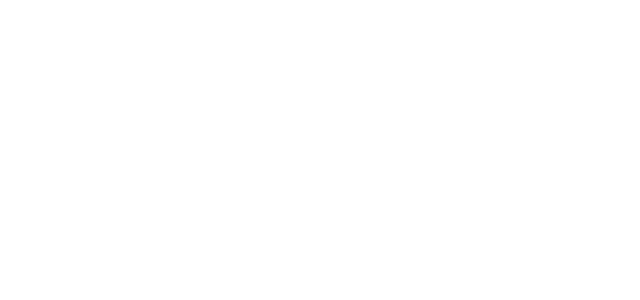
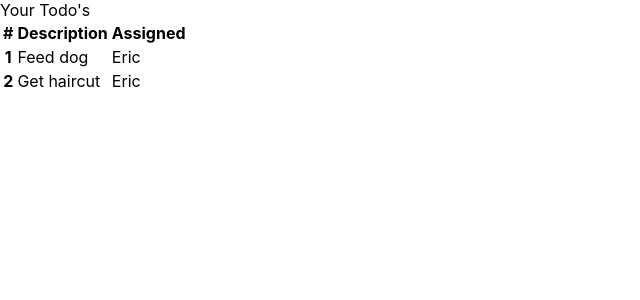
Before and after one commit to keshavKulkarni708/React, a React (Create React App) app in the folder react-todos/: page / in a window 1280 px wide. Shown: the top 300 px of the page, without its empty margins (0-640 px from the left). Built offline with nearby package versions, Linux system fonts and the light colour scheme.

Commit message:
Creating todo's project template

```diff
--- a/react-todos/src/App.js
+++ b/react-todos/src/App.js
@@ -2,8 +2,33 @@
 
 function App() {
   return (
-    <div >
-
+    <div>
+        <div>
+          Your Todo's
+        </div>
+        <div>
+          <table>
+            <thead>
+              <tr>
+                <th scope='col'>#</th>
+                <th scope='col'>Description</th>
+                <th scope='col'>Assigned</th>
+              </tr>
+            </thead>
+            <tbody>
+              <tr>
+                <th scope='row'>1</th>
+                <td>Feed dog</td>
+                <td>Eric</td>
+              </tr>
+              <tr>
+                <th scope='row'>2</th>
+                <td>Get haircut</td>
+                <td>Eric</td>
+              </tr>
+            </tbody>
+          </table>
+        </div>
     </div>
   );
 }
```
